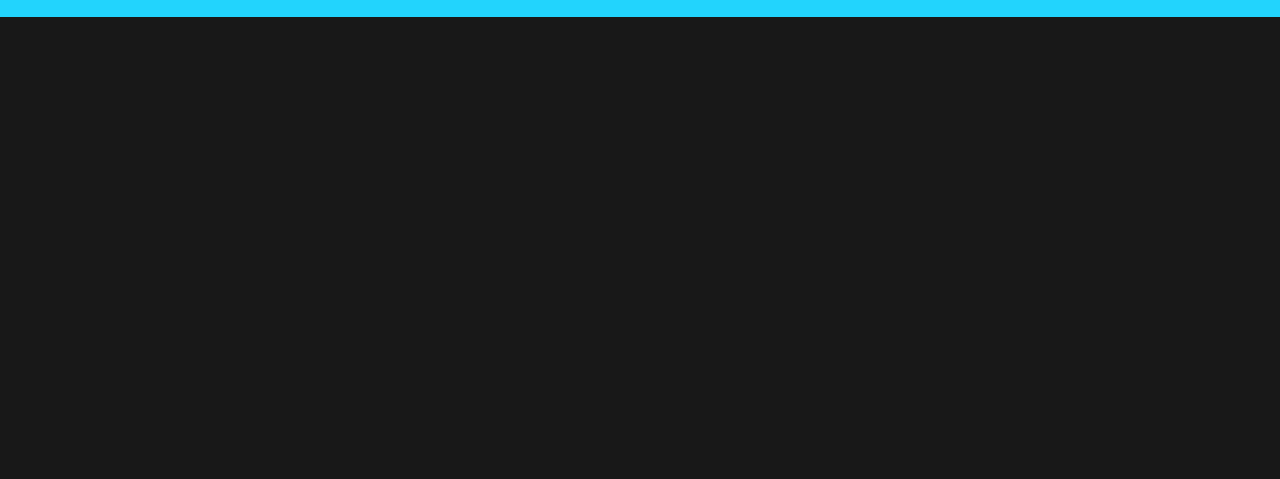
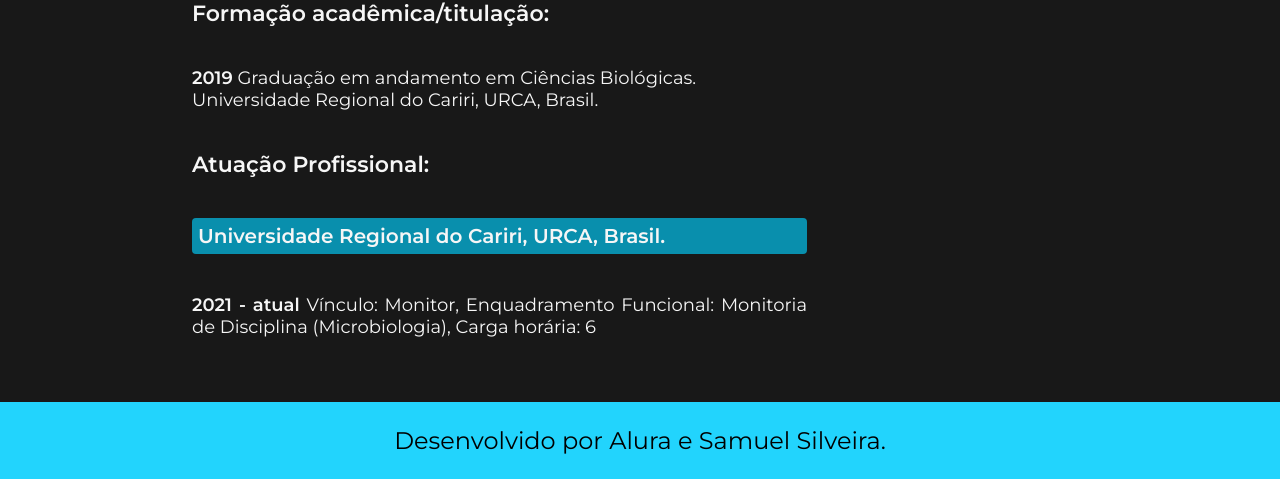
Before and after one commit to samsilveira/alura-html-css-2, a plain HTML site: page curriculo.html in a window 1280 px wide. Shown: the part 711-1190 px from the top of the page. Before the commit the page ends 800 px from the top, so only its background shows below. Drawn offline with nearby package versions, Linux system fonts and the light colour scheme.

Commit message:
alteração no currículo

```diff
--- a/curriculo.html
+++ b/curriculo.html
@@ -20,6 +20,14 @@
             <h2 class="apresentacao__conteudo__subtitulo">Samuel Wagner Tiburi Silveira</h2>
             <h3 class="apresentacao__conteudo__topico">Resumo:</h3>
             <p class="apresentacao__conteudo__texto">Graduando em Bacharelado em Ciências Biológicas pela Universidade Regional do Cariri- URCA e em Ciência da Computação pelo Centro Universitário União das Américas Descomplica. Foi bolsista do Programa Institucional de Bolsas de Iniciação Científica - PIBIC/FUNCAP. É membro do grupo de pesquisadores do Laboratório de Microscopia - LABOMIC. Foi membro do grupo de pesquisadores do Laboratório de Ecofisiologia Vegetal - LECOV e do Laboratório de Biologia e Toxicologia - BIOTOX. Foi Presidente do Centro Acadêmico de Biologia - CABio/URCA. Monitor voluntário nas disciplinas de Biologia Celular, Microbiologia e Microbiologia Humana.</p>
+            <p class="apresentacao__conteudo__texto"><strong>Nome em citações bibliográficas:</strong> SILVEIRA, S. W. T.; SILVEIRA, SAMUEL WAGNER TIBURI</p>
+
+            <h3 class="apresentacao__conteudo__topico">Formação acadêmica/titulação:</h3>
+            <p class="apresentacao__conteudo__texto"><strong>2019</strong> Graduação em andamento em Ciências Biológicas. <br>Universidade Regional do Cariri, URCA, Brasil.</p>
+
+            <h3 class="apresentacao__conteudo__topico">Atuação Profissional:</h3>
+            <h4 class="apresentacao__conteudo__subtopico">Universidade Regional do Cariri, URCA, Brasil.</h4>
+            <p class="apresentacao__conteudo__texto"><strong>2021 - atual</strong> Vínculo: Monitor, Enquadramento Funcional: Monitoria de Disciplina (Microbiologia), Carga horária: 6</p>
         </section>
     </main>
     <footer>
--- a/styles/style.css
+++ b/styles/style.css
@@ -64,6 +64,15 @@ body {
     font-size: 22px;
 }
 
+.apresentacao__conteudo__subtopico {
+    font-family: 'Montserrat', sans-serif;
+    font-size: 20px;
+    background: #098fad;
+    color: #f6f6f6;
+    padding: 6px;
+    border-radius: 4px;
+}
+
 .titulo-destaque {
     color: #22d4fd;
 }
```
